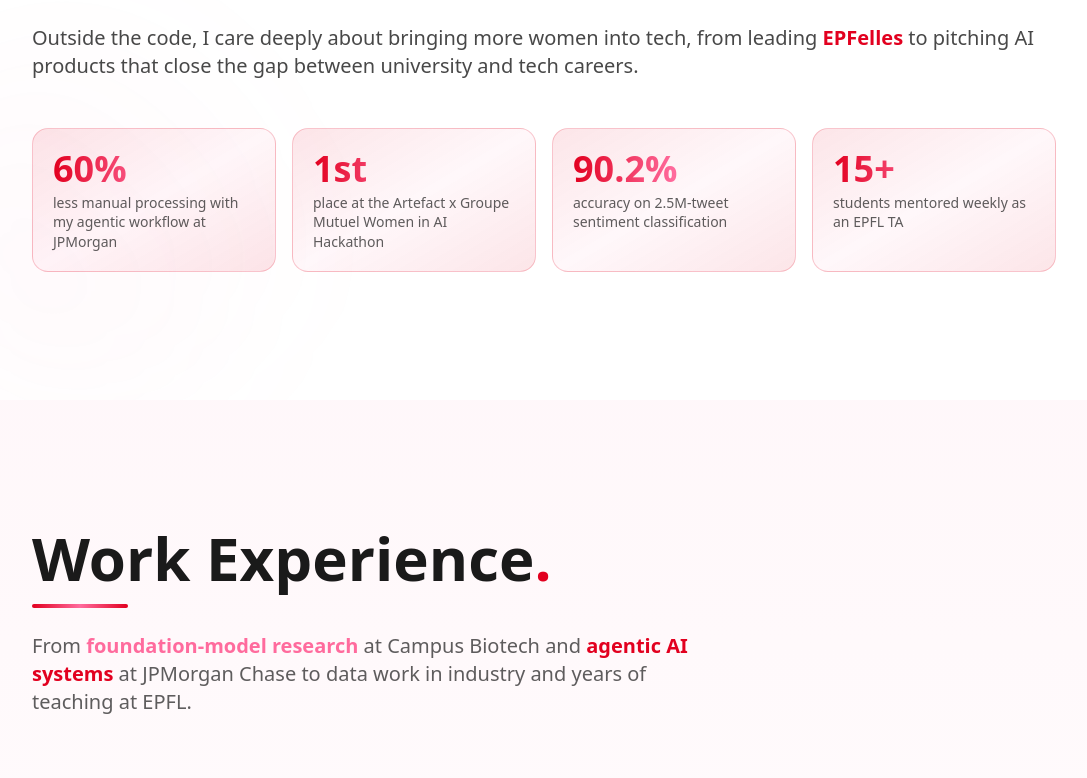
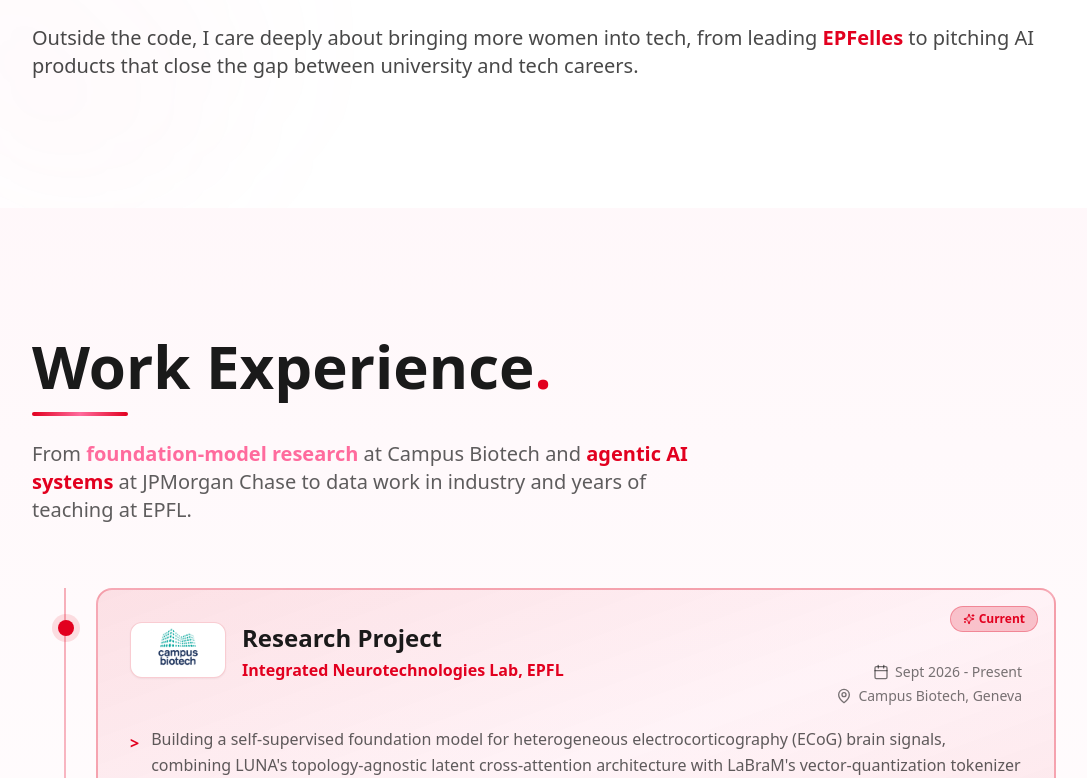
Before and after one commit to imaneoujja/imaneoujja.github.io, a Next.js app: page / in a window 1280 px wide. Shown: the part 1248-2026 px from the top of the page, without its empty margins (96-1183 px from the left). Built offline with nearby package versions, Linux system fonts and the light colour scheme.

Commit message:
new cv plus new experiences/projects

```diff
--- a/components/experience.tsx
+++ b/components/experience.tsx
@@ -69,6 +69,8 @@
   {
     title: "Software Developer",
     company: "HumanEd",
+    logo: "/logos/humaned.png",
+    logoFit: "contain",
     location: "Edinburgh, United Kingdom",
     period: "Sept 2024 - April 2025",
     description: [
--- a/components/introduction.tsx
+++ b/components/introduction.tsx
@@ -3,13 +3,6 @@
 import { motion } from "framer-motion";
 import { useInView } from "framer-motion";
 import { useRef } from "react";
-
-const highlights = [
-  { value: "60%", label: "less manual processing with my agentic workflow at JPMorgan" },
-  { value: "1st", label: "place at the Artefact x Groupe Mutuel Women in AI Hackathon" },
-  { value: "90.2%", label: "accuracy on 2.5M-tweet sentiment classification" },
-  { value: "15+", label: "students mentored weekly as an EPFL TA" },
-];
 
 export default function Introduction() {
   const ref = useRef(null);
@@ -64,23 +57,6 @@
             gap between university and tech careers.
           </p>
         </motion.div>
-
-        <motion.div
-          initial={{ opacity: 0, y: 30 }}
-          animate={isInView ? { opacity: 1, y: 0 } : {}}
-          transition={{ duration: 0.6, delay: 0.4 }}
-          className="mt-12 grid grid-cols-2 md:grid-cols-4 gap-4"
-        >
-          {highlights.map((h) => (
-            <div
-              key={h.label}
-              className="rounded-2xl p-5 bg-gradient-to-br from-epfl-red/10 via-epfl-pink/5 to-epfl-red/10 border border-epfl-red/20 hover:border-epfl-red/50 hover:-translate-y-1 transition-all duration-300"
-            >
-              <p className="text-3xl md:text-4xl font-bold text-gradient mb-1">{h.value}</p>
-              <p className="text-sm text-epfl-dark/70 leading-snug">{h.label}</p>
-            </div>
-          ))}
-        </motion.div>
       </div>
     </section>
   );
```
Also changed, not shown: public/logos/humaned.png (added).
